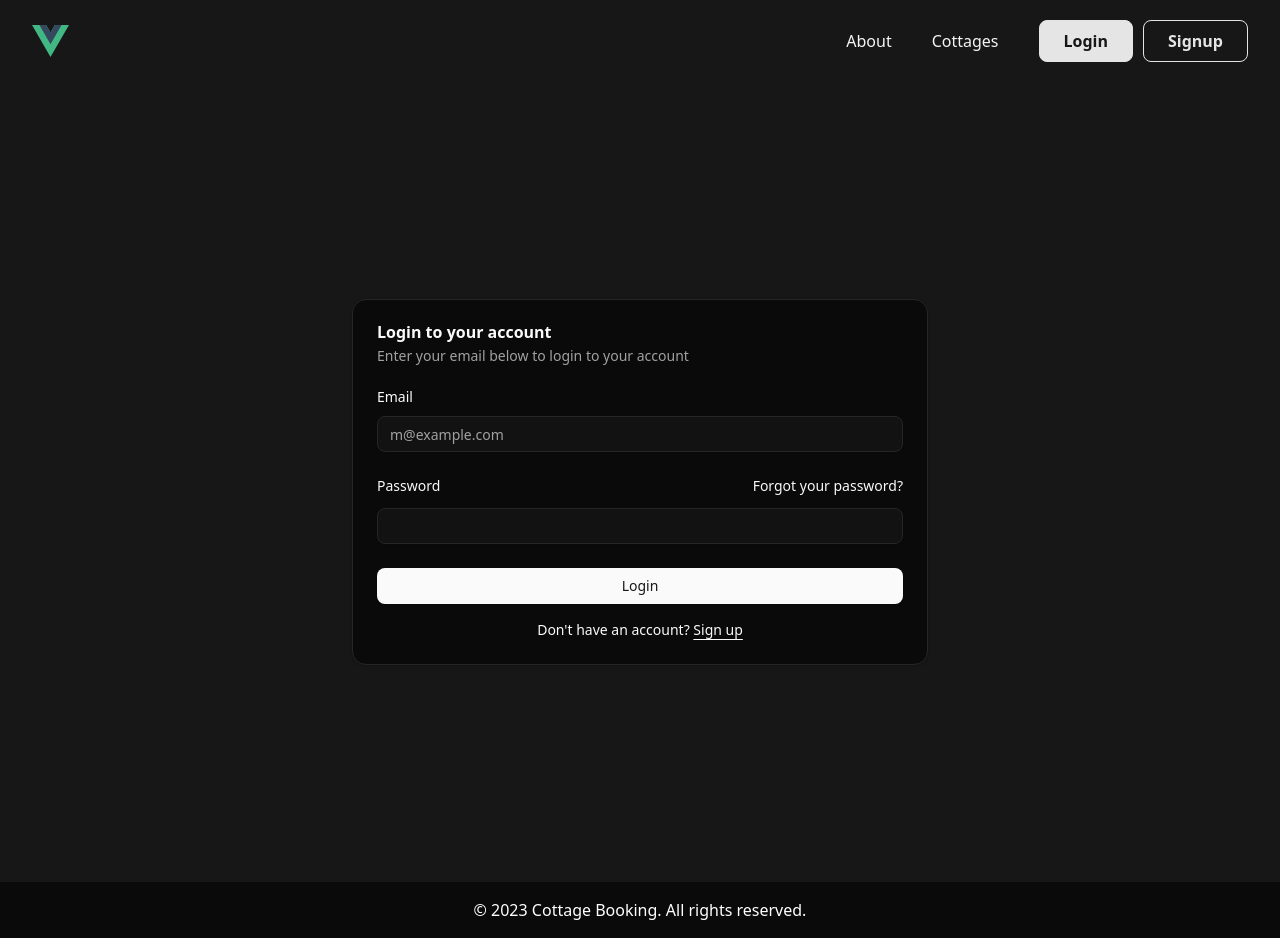
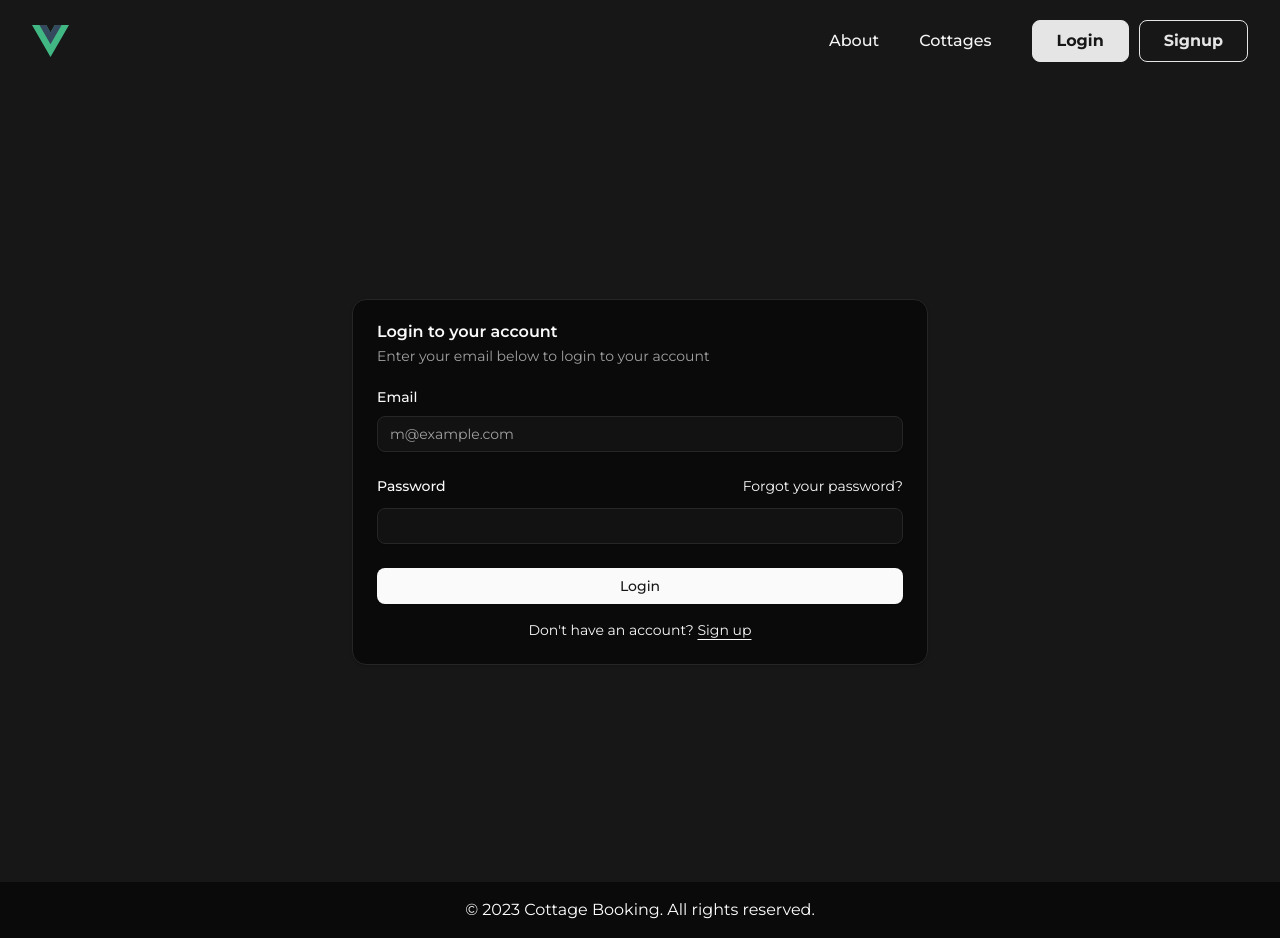
Before and after one commit to andrijaweb/cottage-booking, a Vue app: page /login in a window 1280 px wide. Built offline with nearby package versions, Linux system fonts and the light colour scheme; no server answers.

Commit message:
add: added montserrat as base font, and playfair display for headings

```diff
--- a/index.html
+++ b/index.html
@@ -4,6 +4,12 @@
     <meta charset="UTF-8" />
     <link rel="icon" href="/favicon.ico" />
     <meta name="viewport" content="width=device-width, initial-scale=1.0" />
+    <link rel="preconnect" href="https://fonts.googleapis.com" />
+    <link rel="preconnect" href="https://fonts.gstatic.com" crossorigin />
+    <link
+      href="https://fonts.googleapis.com/css2?family=Montserrat:wght@100..900&family=Playfair+Display:wght@400..900&display=swap"
+      rel="stylesheet"
+    />
     <title>Vite App</title>
   </head>
   <body>
--- a/src/assets/main.css
+++ b/src/assets/main.css
@@ -1,11 +1,12 @@
 @import 'tailwindcss';
 @import 'tw-animate-css';
+
 /* @import "tw-animate-css"; */
 
 @custom-variant dark (&:is(.dark *));
 
 body {
-  @apply bg-neutral-900 text-neutral-100 antialiased;
+  @apply bg-neutral-900 text-neutral-100 antialiased font-montserrat;
 }
 
 @theme inline {
@@ -224,3 +225,8 @@ body {
     @apply bg-background text-foreground;
   }
 }
+
+@theme {
+  --font-montserrat: 'Montserrat', sans-serif;
+  --font-playfair: 'Playfair Display', serif;
+}
```
